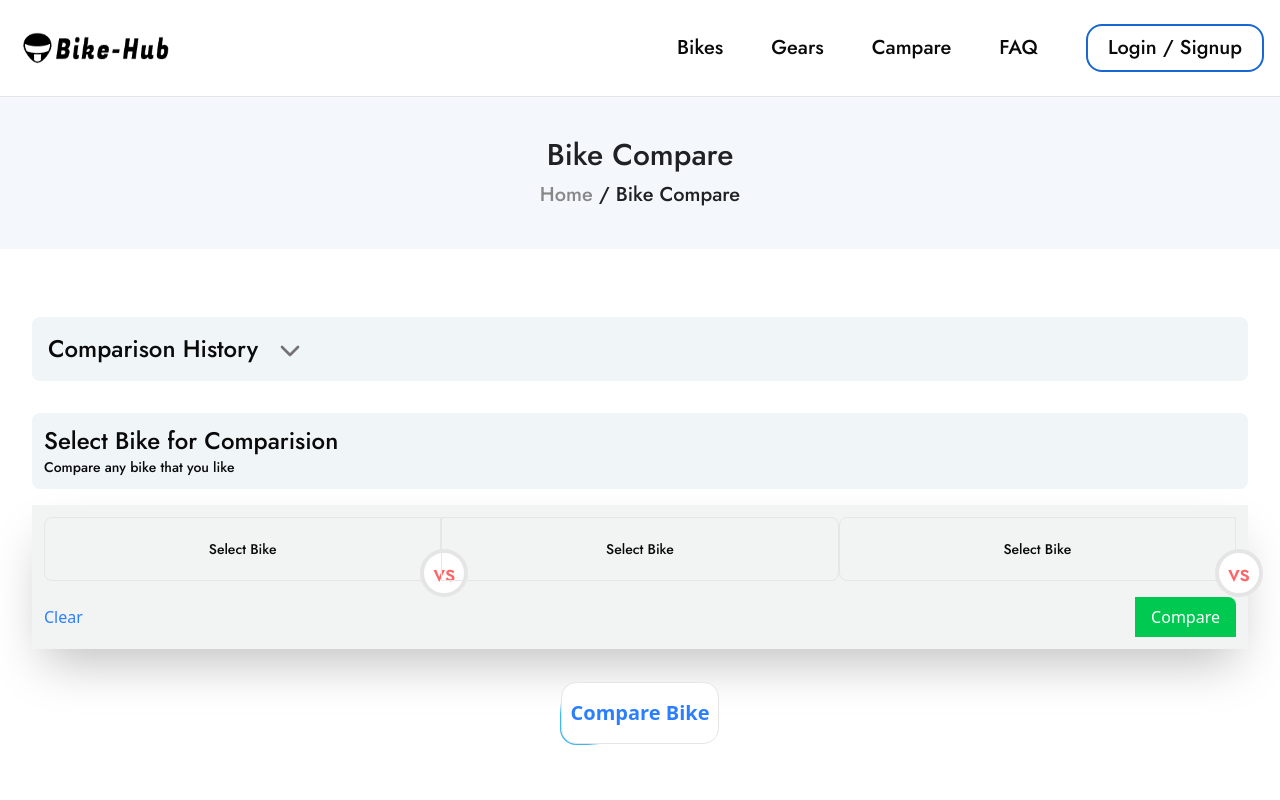
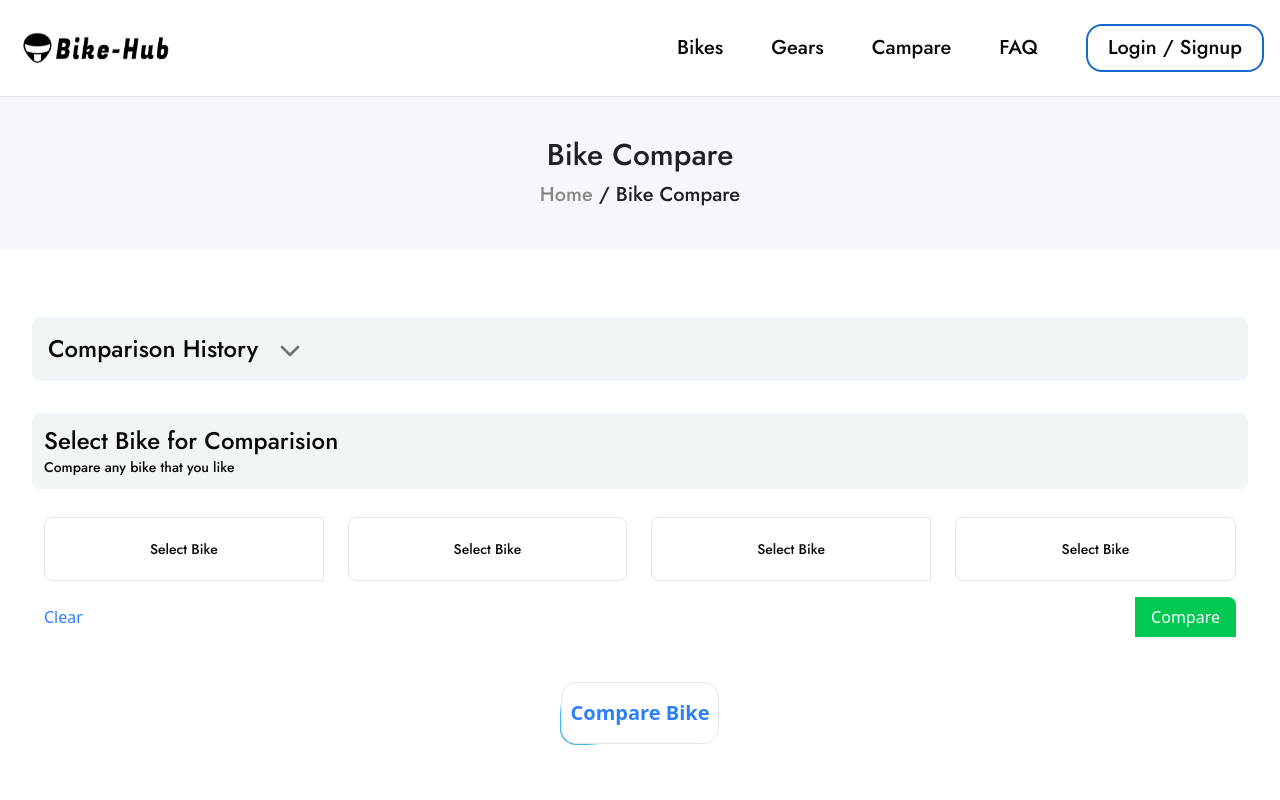
Before and after one commit to Hassan-mw/Bike-Hub, a Next.js app: page /compare in a window 1280 px wide. Shown: the top 800 px of the page. Built offline with nearby package versions, Linux system fonts and the light colour scheme; no server answers.

Commit message:
Updated data

```diff
--- a/app/compare/BikeOneSelector.tsx
+++ b/app/compare/BikeOneSelector.tsx
@@ -7,7 +7,7 @@ const BikeLeft = () => {
     <div className='w-full flex flex-col space-y-3'>
 
     <div>
-      <BikeSelector border='border  rounded-r-none rounded-md border-[#e6e6e6] ' type='absolute top-1/2 -right-7 text-2xl  size-12 border-4 bg-white rounded-full text-red-400 flex items-center justify-center' value={value}/>
+      <BikeSelector border='border  rounded-r-none rounded-md border-[#e6e6e6] '  value={value}/>
       </div>
     </div>
   )
--- a/app/compare/BikeSecondSelector.tsx
+++ b/app/compare/BikeSecondSelector.tsx
@@ -17,7 +17,7 @@ const value='right';
   return (
     <div className='w-full flex flex-col space-y-3'>
   <div>
-  <BikeSelector border='border rounded-l-none rounded-md border-[#e6e6e6] ' type='hidden' value={value}/>
+  <BikeSelector border='border  rounded-md border-[#e6e6e6] ' value={value}/>
 
   </div>
     </div>
--- a/app/compare/BikeSelector.tsx
+++ b/app/compare/BikeSelector.tsx
@@ -28,7 +28,7 @@ const jost=Jost({
 })
 
 
-const BikeSelector = ({value,type,border}:{value:string,type:string,border:string}) => {
+const BikeSelector = ({value,border}:{value:string,border:string}) => {
   console.log(value)
   const [selectBike,setSelectBike]=useState('')
   const [selectedBikeName,setSelectedBikeName]=useState('')
@@ -147,10 +147,10 @@ const BikeSelector = ({value,type,border}:{value:string,type:string,border:strin
   :
 <div className='flex flex-col items-center justify-center space-y-3'>
   {selectedBikeName}
-  <div className=' bg-red-500 rounded-md text-white hover:bg-red-600 flex items-center justify-center px-3 py-1' onClick={()=>updateBikeSelection('','')}>Cancel</div>
+  {/* <div className=' bg-red-500 rounded-md text-white hover:bg-red-600 flex items-center justify-center px-3 py-1' onClick={()=>updateBikeSelection('','')}>Cancel</div> */}
   </div>
   }
-     <div className={`${jost.className} ${type} `}>vs</div>
+
       </div>
 
   )
--- a/app/compare/BikeThirdSelector.tsx
+++ b/app/compare/BikeThirdSelector.tsx
@@ -17,7 +17,7 @@ const value='right';
   return (
     <div className='w-full flex flex-col space-y-3'>
   <div>
-  <BikeSelector border='border rounded-l-none rounded-md border-[#e6e6e6] ' type='hidden' value={value}/>
+  <BikeSelector border='border rounded-l-none rounded-md border-[#e6e6e6] '  value={value}/>
 
   </div>
     </div>
--- a/app/compare/CompareBikeBody.tsx
+++ b/app/compare/CompareBikeBody.tsx
@@ -20,6 +20,7 @@ import {
   AccordionItem,
   AccordionTrigger,
 } from "@/components/ui/accordion"
+import BikeSelector from './BikeSelector'
 
 interface BikeDataType {
   _id:number;
@@ -49,6 +50,9 @@ interface parametersTyes{
 const CompareBikeBody =({leftBike,rightBike,left,right}:parametersTyes) => {
 
    const [showResult,setShowResult]=useState(false)
+const value3='third';
+
+
   return (
     <div className='w-full  flex flex-col space-y-5 items-center justify-center '>
   {   !showResult ? (
@@ -75,12 +79,13 @@ const CompareBikeBody =({leftBike,rightBike,left,right}:parametersTyes) => {
     <div className={`${jost.className} text-2xl `}>Select Bike for Comparision</div>
     <div style={{fontWeight:300}} className={`${jost.className} text-sm  `}>Compare any bike that you like</div>
     </div>
-       <div className='w-full flex flex-col space-y-4 shadow-2xl bg-[#f2f3f3] p-3'>
-    <div className='w-full flex items-center justify-between    '>
+       <div className='w-full flex flex-col space-y-4  bg-white p-3'>
+    <div className='w-full flex gap-x-6 items-center justify-between    '>
 
         <BikeOneSelector />
         <BikeRight/>
         <BikeOneSelector />
+        <BikeSelector value={value3} border='border  rounded-md border-[#e6e6e6] '   />
         </div>
       <div className='w-full flex items-center justify-between'>
         <div className='text-blue-500'>Clear</div>
```
